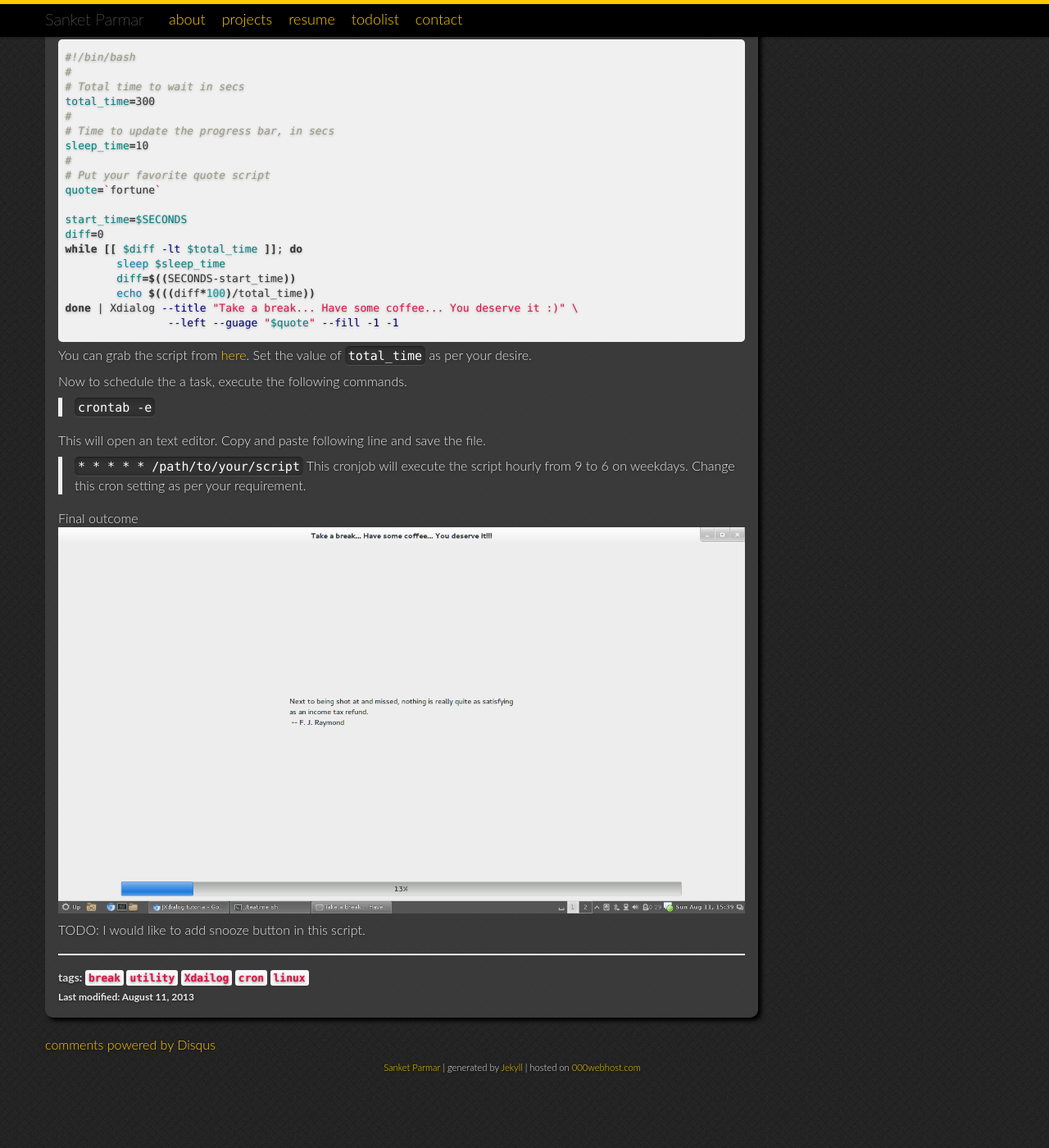
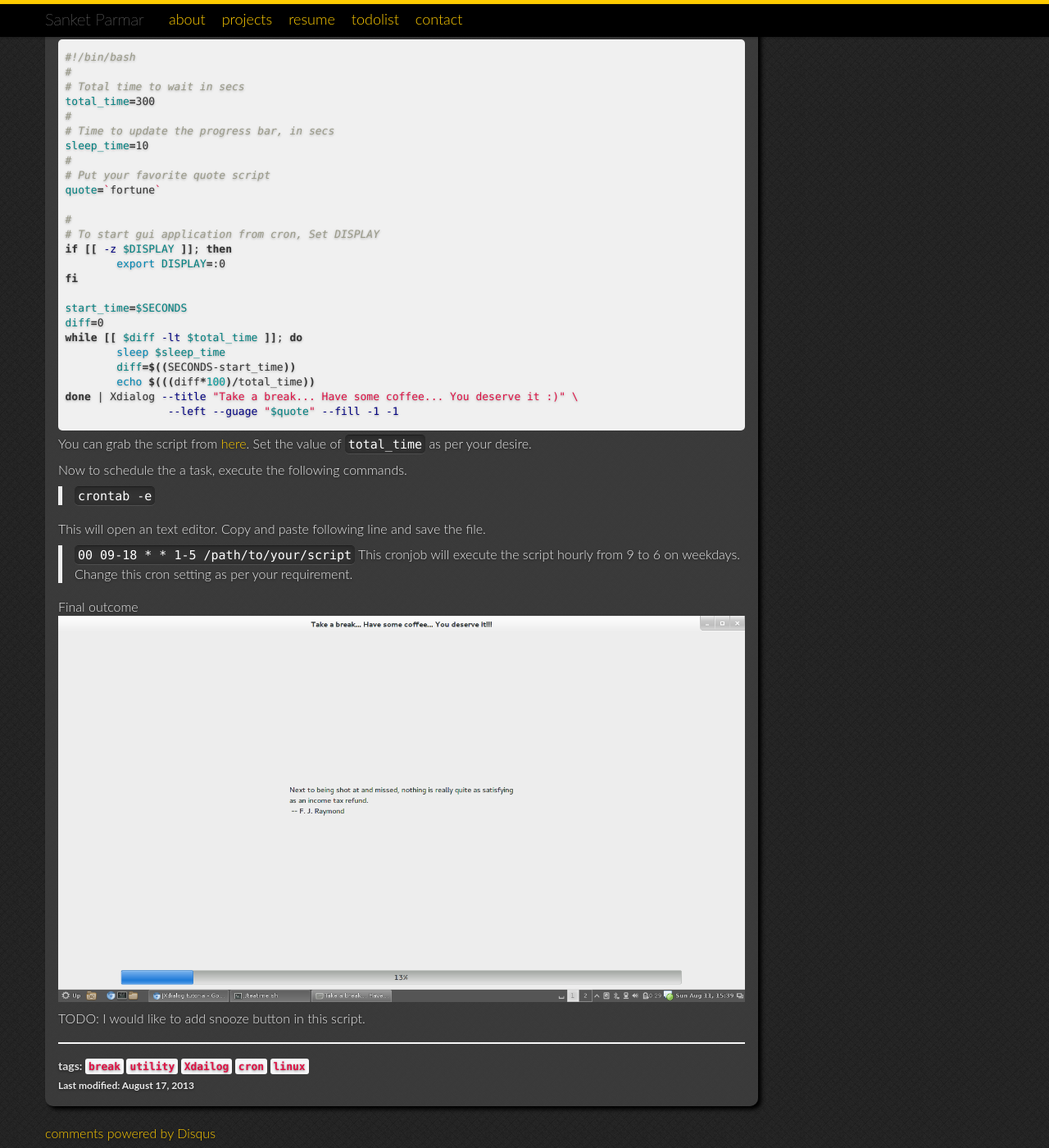
Before and after one commit to sanketparmar/sanketparmar.in, a Jekyll site: the page built from _posts/2013-08-11-xdialog-break-utility.markdown, in a window 1280 px wide and 1400 px high, scrolled down 514 px. Shown: the whole window at 82% size. Built offline with Jekyll 4.4.1, drawn with Linux system fonts in a browser that asks for light colours; comment, search, counter and statistics services are not loaded; before the commit the page ends 1832 px from its top, so only the background shows below that.

Commit message:
[post-modified] break utility

```diff
--- a/_posts/2013-08-11-xdialog-break-utility.markdown
+++ b/_posts/2013-08-11-xdialog-break-utility.markdown
@@ -1,7 +1,7 @@
 ---
 layout: post
 title: Break reminder utility
-last_changed: 2013-08-11
+last_changed: 2013-08-17
 published: true
 tags: break utility Xdailog cron linux
 ---
@@ -41,6 +41,12 @@ sleep_time=10
 # Put your favorite quote script
 quote=`fortune`
 
+#
+# To start gui application from cron, Set DISPLAY
+if [[ -z $DISPLAY ]]; then
+	export DISPLAY=:0
+fi
+
 start_time=$SECONDS
 diff=0
 while [[ $diff -lt $total_time ]]; do
@@ -59,7 +65,7 @@ Now to schedule the a task, execute the following commands.
 >`crontab -e`
 
 This will open an text editor. Copy and paste following line and save the file.
->`* * * * * /path/to/your/script`
+>`00 09-18 * * 1-5	/path/to/your/script`
 This cronjob will execute the script hourly from 9 to 6 on weekdays. Change this
 cron setting  as per your requirement.
 
```
